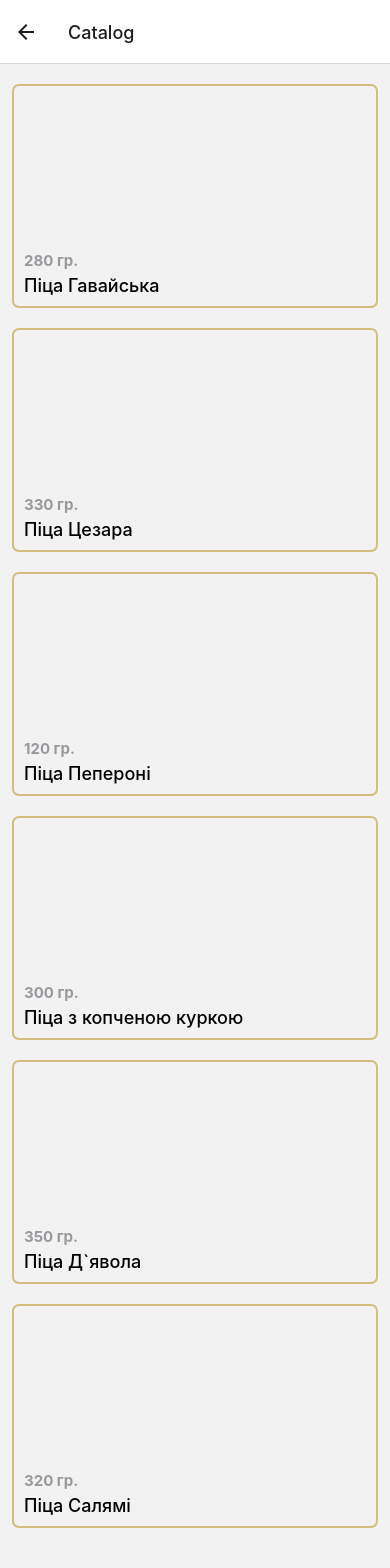
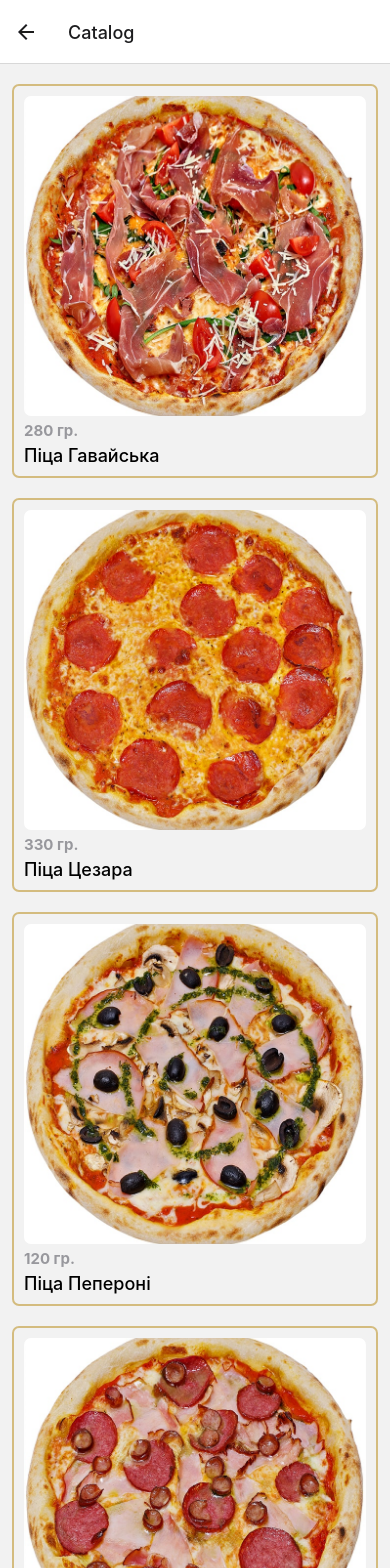
Before and after one commit to macs1756/pizza-list-mobile, a React Native app: screen /Catalog in a window 390 px wide. Shown: the top 1568 px of the page. Built offline with nearby package versions, Linux system fonts and the light colour scheme.

Commit message:
add padding bottom

```diff
--- a/data/catalog.piza.ts
+++ b/data/catalog.piza.ts
@@ -8,37 +8,37 @@ interface Ipiza {
 
 export const dataPiza: Ipiza[] = [
   {
-    image: '1.jpg',
+    image: require('../assets/catalog/1.jpg'),
     title: 'Піца Гавайська',
     price: 162,
     weight: 280,
   },
   {
-    image: '2.jpg',
+    image: require('../assets/catalog/2.jpg'),
     title: 'Піца Цезара',
     price: 186,
     weight: 330,
   },
   {
-    image: '3.jpg',
+    image: require('../assets/catalog/3.jpg'),
     title: 'Піца Пепероні',
     price: 148,
     weight: 120,
   },
   {
-    image: '4.jpg',
+    image: require('../assets/catalog/4.jpg'),
     title: 'Піца з копченою куркою',
     price: 205,
     weight: 300,
   },
   {
-    image: '5.jpg',
+    image: require('../assets/catalog/5.jpg'),
     title: 'Піца Д`явола',
     price: 255,
     weight: 350,
   },
   {
-    image: '6.jpg',
+    image: require('../assets/catalog/6.jpg'),
     title: 'Піца Салямі',
     price: 110,
     weight: 320,
--- a/screens/Catalog.tsx
+++ b/screens/Catalog.tsx
@@ -8,13 +8,13 @@ import { ScrollView } from 'react-native-gesture-handler';
 const Catalog = () => {
   return (
     <ScrollView style={styles.container}>
-
+      <View style={styles.pb40}>
       {
         dataPiza.map((e, i) => (
           <View key={e?.title + i} style={styles.catalogItem}>
 
             <View style={styles.pizzaImageWrapper}>
-
+              <Image style={styles.pizzaImage} source={e?.image} />
             </View>
 
             <Text style={styles.pizzaWeight}>{e?.weight + ' гр.'}</Text>
@@ -25,6 +25,7 @@ const Catalog = () => {
 
 
       <StatusBar style="dark" />
+      </View>
     </ScrollView>
   );
 };
@@ -34,7 +35,7 @@ const styles = StyleSheet.create({
     paddingLeft: 12,
     paddingRight: 12,
     paddingTop: 20,
-    paddingBottom: 20,
+    paddingBottom: 50,
   },
 
 
@@ -62,7 +63,21 @@ const styles = StyleSheet.create({
 
   pizzaImageWrapper: {
     width: '100%',
-    height: 150
+    height: 320,
+    position: 'relative',
+  },
+
+  pizzaImage: {
+    width: '100%',
+    height: '100%',
+    resizeMode: 'cover',
+    position: 'absolute',
+    top: 0,
+    left: 0,
+    borderRadius: 7,
+  },
+  pb40: {
+    paddingBottom: 20
   }
 
 });
```
